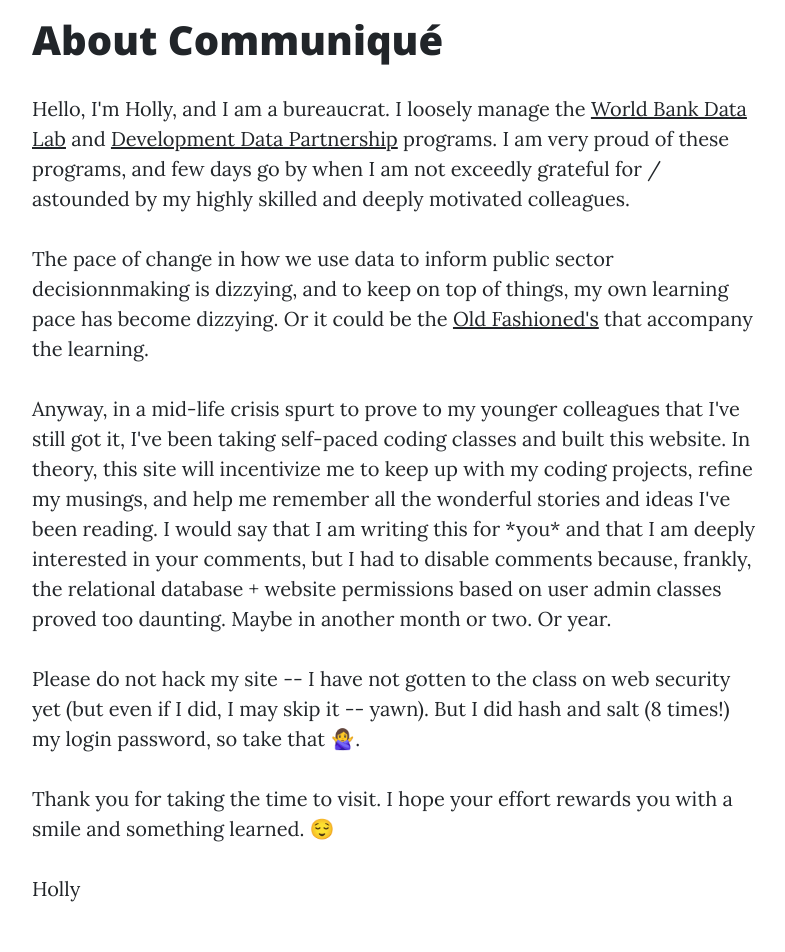
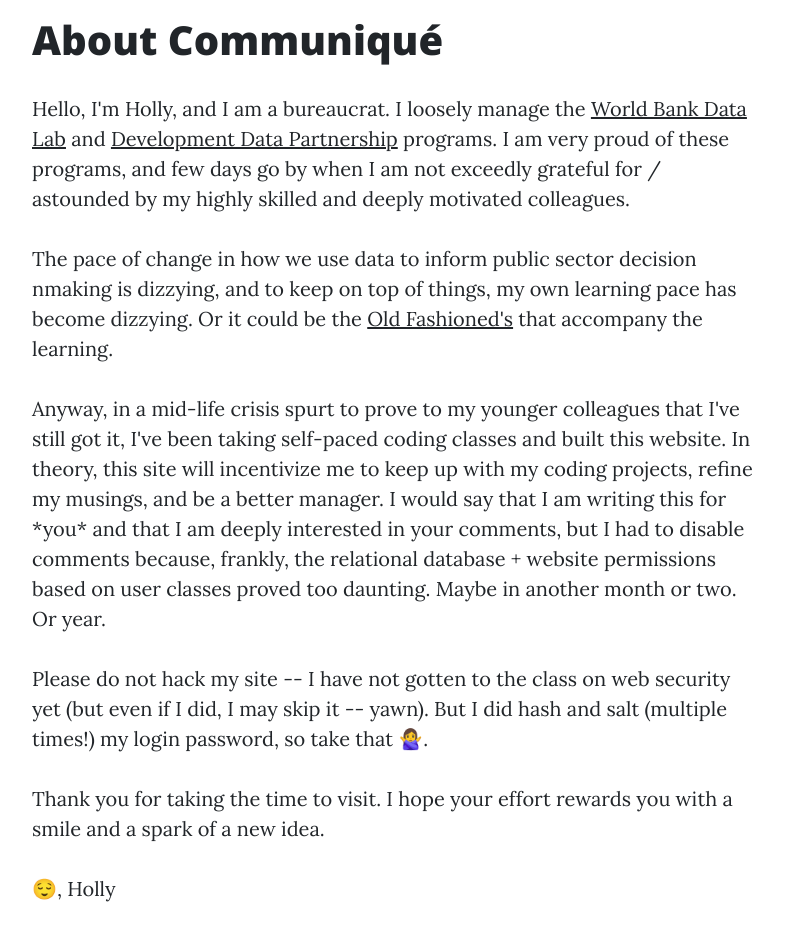
Before and after one commit to Holly-Transport/communique, a Flask app: page /about in a window 1280 px wide. Shown: the part 566-1518 px from the top of the page, without its empty margins (243-1028 px from the left). Run offline with Flask 2, Linux system fonts and the light colour scheme; some libraries are stand-ins or nearby versions.

Commit message:
Updated about.html (again)

```diff
--- a/templates/about.html
+++ b/templates/about.html
@@ -30,22 +30,23 @@
 
 <p>Hello, I&#39;m Holly, and I&nbsp;am a bureaucrat. I&nbsp;loosely manage the <a href="http://wbdatalab.org/">World Bank Data Lab</a> and <a href="https://datapartnership.org/">Development Data Partnership</a> programs. I am very proud of these programs,&nbsp;and few days go by when I am not exceedly grateful for / astounded by my highly skilled and deeply motivated colleagues.&nbsp;</p>
 
-<p>The pace of change in how we use data to inform public sector decisionnmaking is dizzying, and to keep on top of things, my own learning pace has become dizzying. Or it could be the <a href="https://en.wikipedia.org/wiki/Old_fashioned_(cocktail)">Old Fashioned&#39;s</a> that accompany the learning.&nbsp;</p>
+<p>The pace of change in how we use data to inform public sector decision nmaking is dizzying, and to keep on top of things, my own learning pace has become dizzying. Or it could be the <a href="https://en.wikipedia.org/wiki/Old_fashioned_(cocktail)">Old Fashioned&#39;s</a> that accompany the learning.&nbsp;</p>
 
-<p>Anyway, in a mid-life crisis spurt to prove to my younger colleagues that I&#39;ve still got it, I&#39;ve been taking self-paced coding classes and built this website. In theory, this site will&nbsp;incentivize me to keep up with my coding projects, refine my musings, and help me remember all the wonderful stories and ideas I&#39;ve been reading. I would say that I am writing this for *you* and that I am deeply interested in your comments, but I had to disable comments because, frankly, the relational database + website permissions based on user admin classes proved too daunting. Maybe in another month or two. Or year.&nbsp;</p>
+<p>Anyway, in a mid-life crisis spurt to prove to my younger colleagues that I&#39;ve still got it, I&#39;ve been taking self-paced coding classes and built this website. In theory, this site will&nbsp;incentivize me to keep up with my coding projects, refine my musings, and be a better manager. I would say that I am writing this for *you* and that I am deeply interested in your comments, but I had to disable comments because, frankly, the relational database + website permissions based on user classes proved too daunting. Maybe in another month or two. Or year.&nbsp;</p>
 
-<p>Please do not hack my site -- I have not gotten to the class&nbsp;on web security yet (but even if I did, I may skip it -- yawn). But I did hash and salt (8 times!) my login password, so take that 🙅&zwj;♀️.&nbsp;</p>
+<p>Please do not hack my site -- I have not gotten to the class&nbsp;on web security yet (but even if I did, I may skip it -- yawn). But I did hash and salt (multiple times!) my login password, so take that 🙅&zwj;♀️.&nbsp;</p>
 
-<p>Thank you for taking the time to visit. I hope your effort rewards you with a smile and something learned. 😌</p>
+<p>Thank you for taking the time to visit. I hope your effort rewards you with a smile and a spark of a new idea. </p>
 
-<p>Holly</p>
+<p>😌,
+  Holly</p>
 
 <p>&nbsp;</p>
 
 <hr />
 <h1>Acknowledgements</h1>
 
-<p>Starter template and uncredited images are from <a href="https://startbootstrap.com/">Start Bootstrap</a>. Training received from Angela Yu and her team at <a href="https://www.appbrewery.co/courses">App Brewery</a>. Enormous patience granted&nbsp;by husband and kiddos. ❤️</p>
+<p>Starter template and uncredited stock images are from <a href="https://startbootstrap.com/">Start Bootstrap</a>. Training received from Angela Yu and her team at <a href="https://www.appbrewery.co/courses">App Brewery</a>. Enormous patience granted&nbsp;by husband and kiddos. ❤️</p>
 
 
         <br>
```
